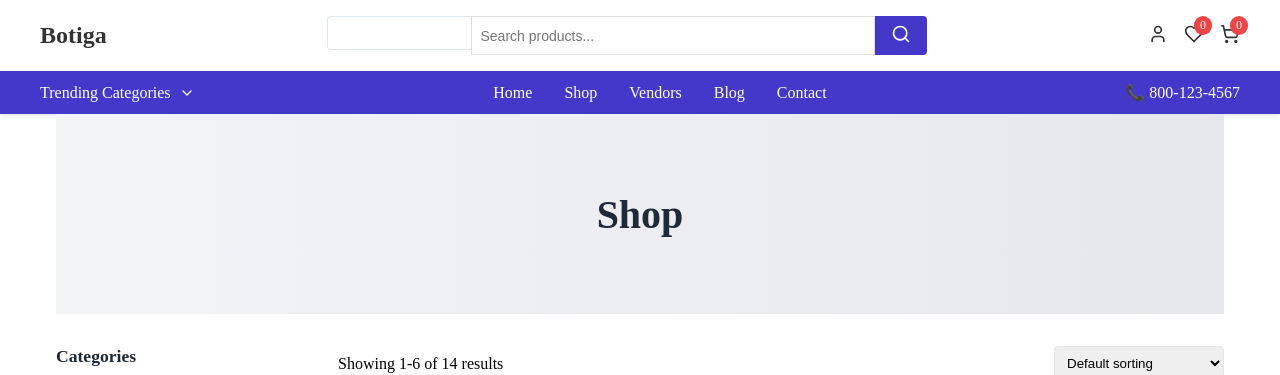
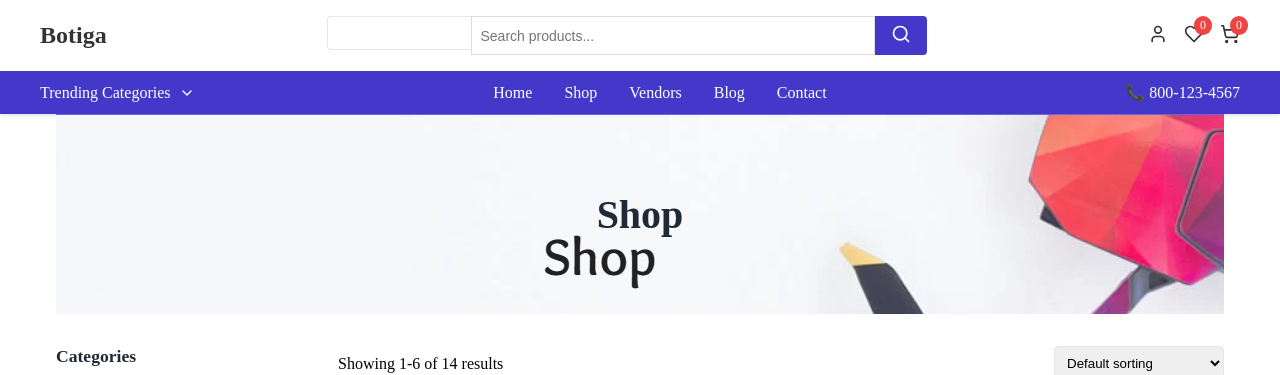
Before and after one commit to Bonaeineza31/Shopping-website, a React (Vite) app in the folder assignment/reactwebsite/: page /Shop in a window 1280 px wide. Shown: the top 375 px of the page. Built offline with nearby package versions, Linux system fonts and the light colour scheme.

Commit message:
changed some items successfully

```diff
--- a/assignment/reactwebsite/src/components/Home.jsx
+++ b/assignment/reactwebsite/src/components/Home.jsx
@@ -111,7 +111,7 @@ const Home = () => {
               </div>
             ))}
           </div>
-          <Link to="/shop">
+          <Link to="/Vendors">
             <button className="view-all">VIEW ALL VENDORS</button>
           </Link>
         </div>
--- a/assignment/reactwebsite/src/components/Shop.jsx
+++ b/assignment/reactwebsite/src/components/Shop.jsx
@@ -9,6 +9,7 @@ import mouse from '../images/Screenshot 2025-01-30 141532.png'
 import recorder from '../images/Screenshot 2025-01-30 141532.png'
 import watch from '../images/Screenshot 2025-01-30 141419.png'
 import headsetplus from '../images/Screenshot 2025-01-30 141410.png'
+
 
 const Shop = () => {
   const [priceRange, setPriceRange] = useState([0, 100]);
--- a/assignment/reactwebsite/src/styles/shop.css
+++ b/assignment/reactwebsite/src/styles/shop.css
@@ -8,11 +8,11 @@
   /* Hero Section */
   .shop-hero {
     height: 200px;
-    background: linear-gradient(to right, #f3f4f6, #e5e7eb);
     display: flex;
     align-items: center;
     justify-content: center;
     margin-bottom: 2rem;
+    background-image: url('/src/images/Screenshot 2025-01-31 082800.png');
   }
 
   .shop-hero h1 {
```
Also changed, not shown: assignment/reactwebsite/src/images/Screenshot 2025-01-31 082800.png (added).
